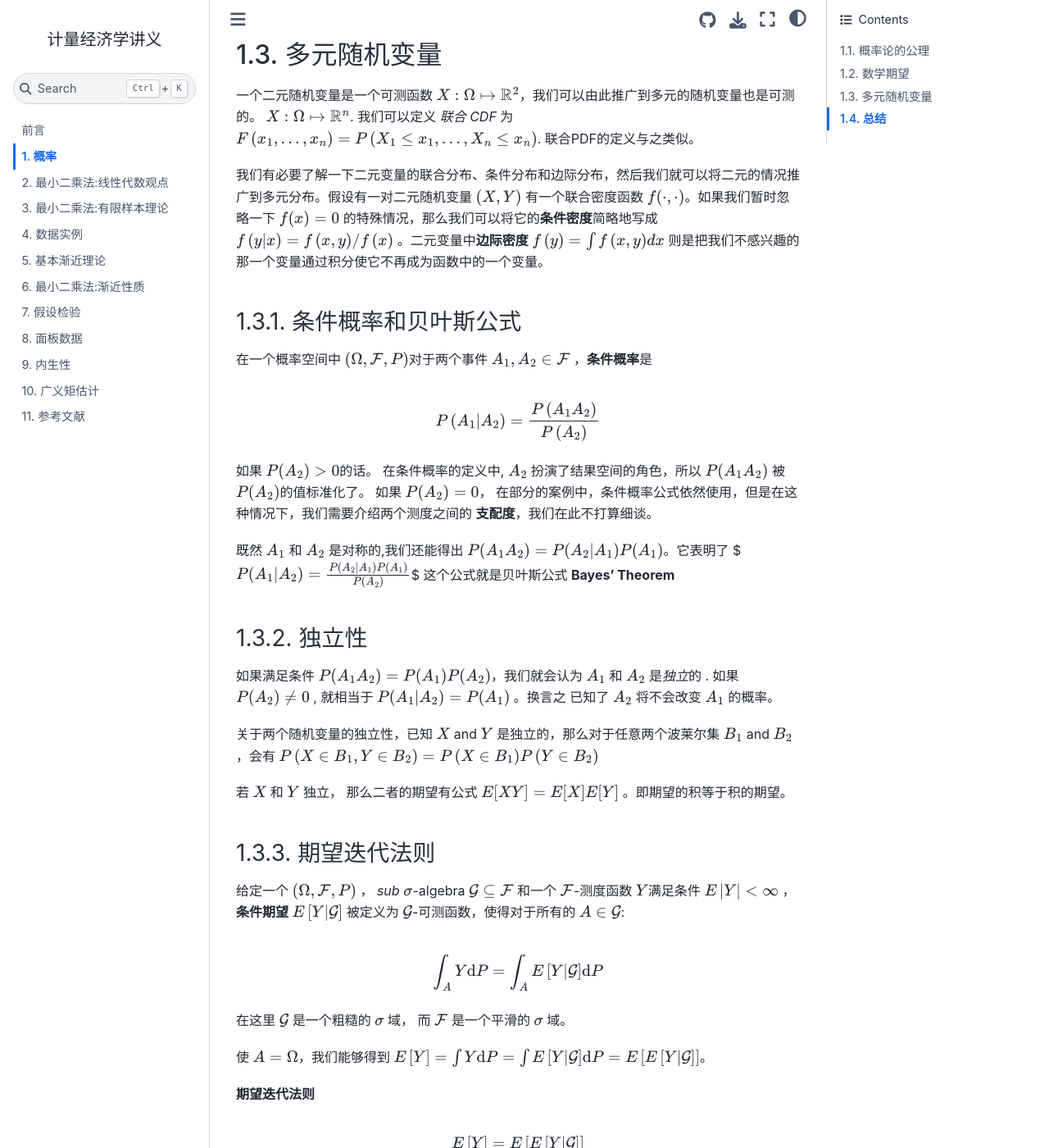
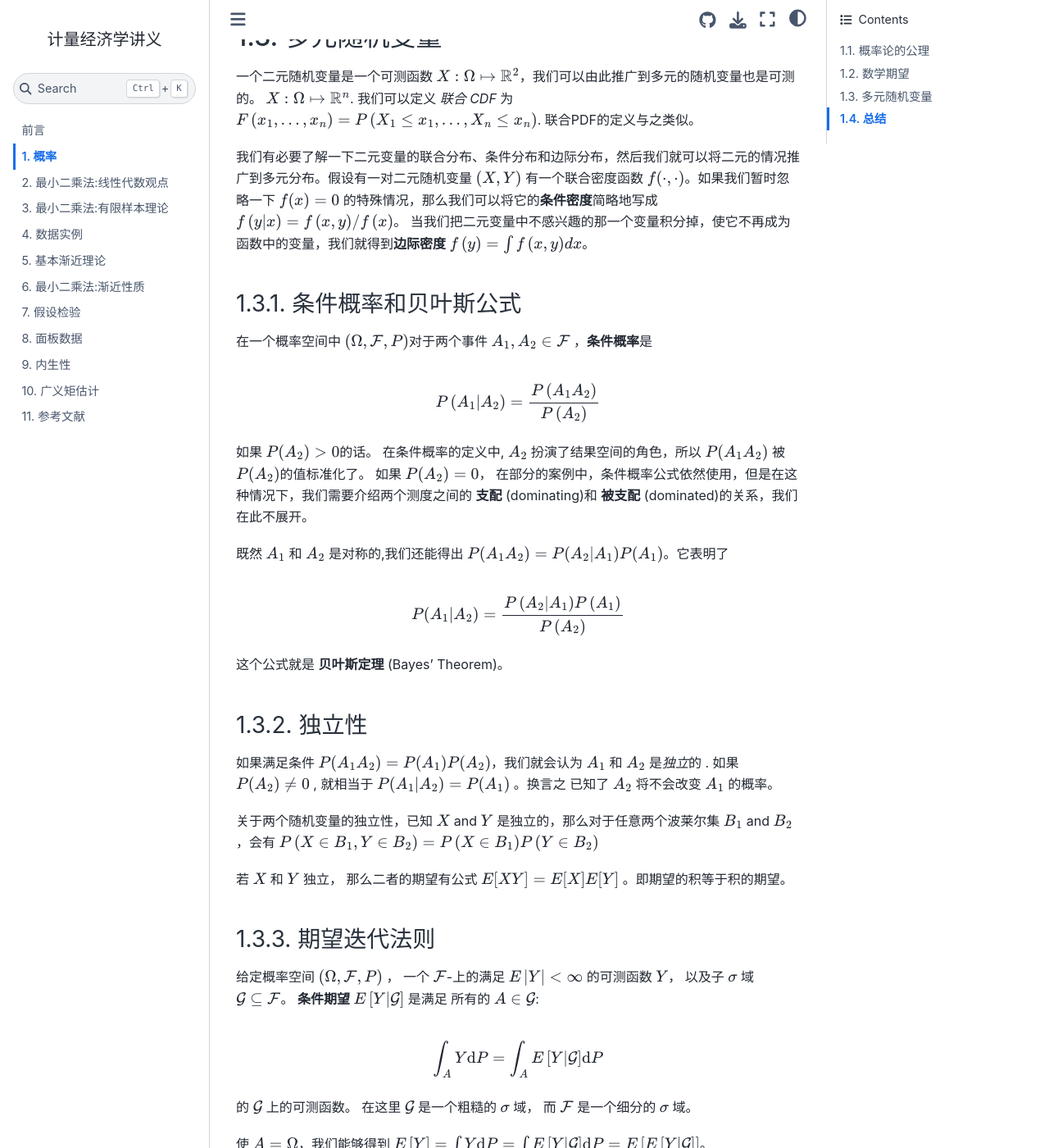
Before and after one commit to zhentaoshi/metrics1-cn, a Jupyter Book: the page built from lecture1-CN.md, in a window 1280 px wide and 1400 px high, scrolled down 5643 px. Shown: the whole window at 82% size. Built offline with Jupyter Book 1.0.4 settings and Sphinx 7.4.7 and the Sphinx Book theme 1.1.4, drawn with Linux system fonts in a browser that asks for light colours; pages that are not in the unit, such as notebooks, are missing from menus; some of the changed text lies outside the part shown.

Commit message:
revise Lec01

```diff
--- a/lecture1-CN.md
+++ b/lecture1-CN.md
@@ -172,10 +172,12 @@
 
 ### 积分
 
-积分是数学分析中最基础的数学方法之一。我们已经在本科阶段学习过黎曼积分，黎曼积分是符合数学直觉的。但是勒贝格积分才是更加泛用的积分定义。勒贝格积分的建立依靠以下几个步骤。$X$ 被认为是一个在测度空间 $\left(\Omega,\mathcal{F}\right)$
-中的**简单函数**。如果 $X=\sum_{i}a_{i}\cdot1\left\{ A_{i}\right\}$
-而且它的加总是有限的。同时其中 $a_{i}\in\mathbb{R}$ 和 $\{A_{i}\in\mathcal{F}\}_{i\in\mathbb{N}}$ 是
-$\Omega$的一部分。我们就可以认为一个简单函数是可测的。
+积分是数学分析中最基础的数学方法之一。我们已经在本科阶段学习过黎曼积分，黎曼积分是符合数学直觉的。但是勒贝格积分才是更加泛用的积分定义。勒贝格积分的建立依靠以下几个步骤。
+
+1.  令 $a_{i}\in\mathbb{R}$，且令 $\{A_{i}\in\mathcal{F}\}_{i\in\mathbb{N}}$ 。
+    如果 $X=\sum_{i}a_{i}\cdot1\left\{ A_{i}\right\}$ 而且它的加总是有限的，则称
+    $X$ 为测度空间 $\left(\Omega,\mathcal{F}\right)$
+    上的**简单函数**。简单函数是可测的。
 
 1.  令 $\left(\Omega,\mathcal{F},\mu\right)$ 为一个测度空间。 简单函数
     $X$的积分 与 $\mu$ 有关，是
@@ -275,9 +277,8 @@
 我们有必要了解一下二元变量的联合分布、条件分布和边际分布，然后我们就可以将二元的情况推广到多元分布。假设有一对二元随机变量
 $(X,Y)$ 有一个联合密度函数 $f(\cdot,\cdot)$。如果我们暂时忽略一下
 $f(x)=0$ 的特殊情况，那么我们可以将它的**条件密度**简略地写成
-$f\left(y|x\right)=f\left(x,y\right)/f\left(x\right)$
-。二元变量中**边际密度** $f\left(y\right)=\int f\left(x,y\right)dx$
-则是把我们不感兴趣的那一个变量通过积分使它不再成为函数中的一个变量。
+$f\left(y|x\right)=f\left(x,y\right)/f\left(x\right)$。
+当我们把二元变量中不感兴趣的那一个变量积分掉，使它不再成为函数中的变量，我们就得到**边际密度** $f\left(y\right)=\int f\left(x,y\right)dx$。
 
 ### 条件概率和贝叶斯公式
 
@@ -293,12 +294,16 @@
 扮演了结果空间的角色，所以 $P(A_{1}A_{2})$ 被 $P(A_{2})$的值标准化了。
 如果 $P(A_{2})=0$，
 在部分的案例中，条件概率公式依然使用，但是在这种情况下，我们需要介绍两个测度之间的
-**支配度**，我们在此不打算细谈。
+**支配** (dominating)和 **被支配** (dominated)的关系，我们在此不展开。
 
 既然 $A_{1}$ 和 $A_{2}$ 是对称的,我们还能得出
 $P(A_{1}A_{2})=P(A_{2}|A_{1})P(A_{1})$。它表明了
-$$P(A_{1}|A_{2})=\frac{P\left(A_{2}|A_{1}\right)P\left(A_{1}\right)}{P\left(A_{2}\right)}$$
-这个公式就是贝叶斯公式 **Bayes' Theorem**
+
+$$
+P(A_{1}|A_{2})=\frac{P\left(A_{2}|A_{1}\right)P\left(A_{1}\right)}{P\left(A_{2}\right)}
+$$
+
+这个公式就是 **贝叶斯定理** (Bayes' Theorem)。
 
 ### 独立性
 
@@ -316,19 +321,21 @@
 
 ### 期望迭代法则
 
-给定一个 $\left(\Omega,\mathcal{F},P\right)$ ， *sub* $\sigma$-algebra
-$\mathcal{G}\subseteq\mathcal{F}$ 和一个 $\mathcal{F}$-测度函数
-$Y$满足条件 $E\left|Y\right|<\infty$ ，**条件期望**
- $E\left[Y|\mathcal{G}\right]$ 被定义为
- $\mathcal{G}$-可测函数，使得对于所有的 $A\in\mathcal{G}$:
+给定概率空间 $\left(\Omega,\mathcal{F},P\right)$ ，
+一个 $\mathcal{F}$-上的满足 $E\left|Y\right|<\infty$ 的可测函数 $Y$，
+以及子 $\sigma$ 域 $\mathcal{G}\subseteq\mathcal{F}$。
+**条件期望**
+ $E\left[Y|\mathcal{G}\right]$ 是满足
+所有的 $A\in\mathcal{G}$:
 
 $$
 \int_{A}Y\mathrm{d}P=\int_{A}E\left[Y|\mathcal{G}\right]\mathrm{d}P
 $$
 
+的 $\mathcal{G}$ 上的可测函数。
 在这里
  $\mathcal{G}$ 是一个粗糙的 $\sigma$ 域， 而 $\mathcal{F}$
-是一个平滑的 $\sigma$ 域。
+是一个细分的 $\sigma$ 域。
 
 使 $A=\Omega$，我们能够得到
 $E\left[Y\right]=\int Y\mathrm{d}P=\int E\left[Y|\mathcal{G}\right]\mathrm{d}P=E\left[E\left[Y|\mathcal{G}\right]\right]$。
```
Also changed, not shown: other parts of lecture1-CN.md (+3 -3 lines).
